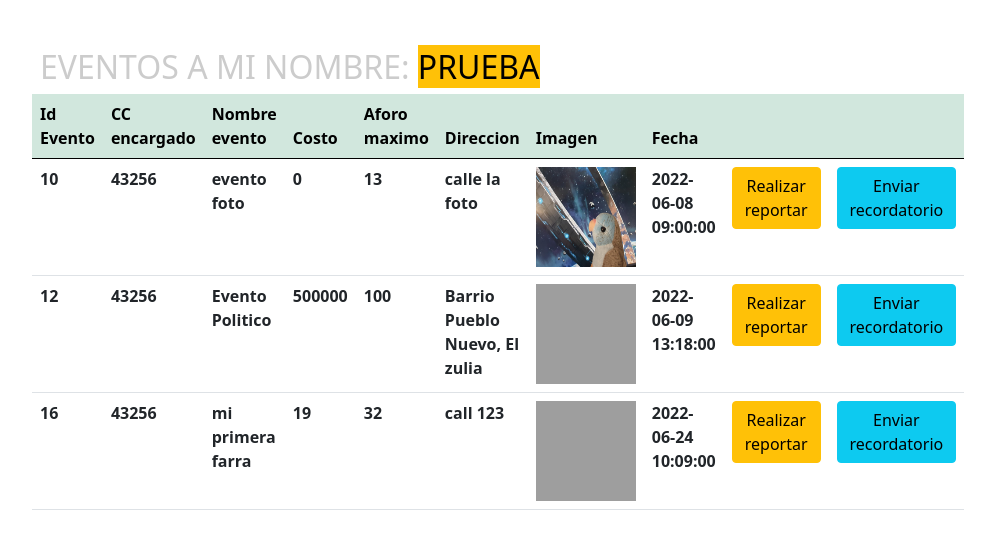
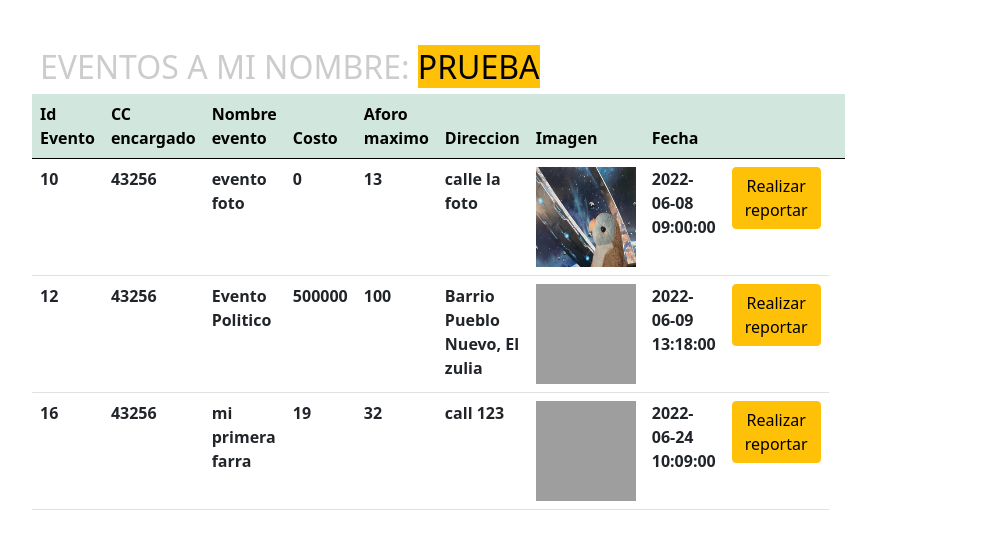
Before and after one commit to MiguelG64B/Gestion_eventos_web, a PHP site: page /eventos.php in a window 1280 px wide. Shown: the part 96-645 px from the top of the page, without its empty margins (50-1045 px from the left). Run offline with PHP 8.4, Linux system fonts and the light colour scheme; data comes from the database, SQL or seed files in the repository; lists and menus that the app fills with data are empty; grey boxes are pictures that could not be loaded.

Commit message:
Update eventos.php

```diff
--- a/eventos.php
+++ b/eventos.php
@@ -63,7 +63,6 @@ $query = mysqli_query($con, $sql);
                                 <th><img src="<?php echo $row['imagen'] ?>" height="100px" width="100px"></th>
                                 <th><?php echo $row['fecha'] ?></th>
                                 <th><a href="./reportes.php?id=<?php echo $row['idevento'] ?>" class="btn btn-warning">Realizar reportar</a></th>
-                                <th><a href="./php/correo_recordartorio.php?id=<?php echo $row['idevento'] ?>" class="btn btn-info">Enviar recordatorio</a></th>
                             </tr>
                         <?php
                         }
```
